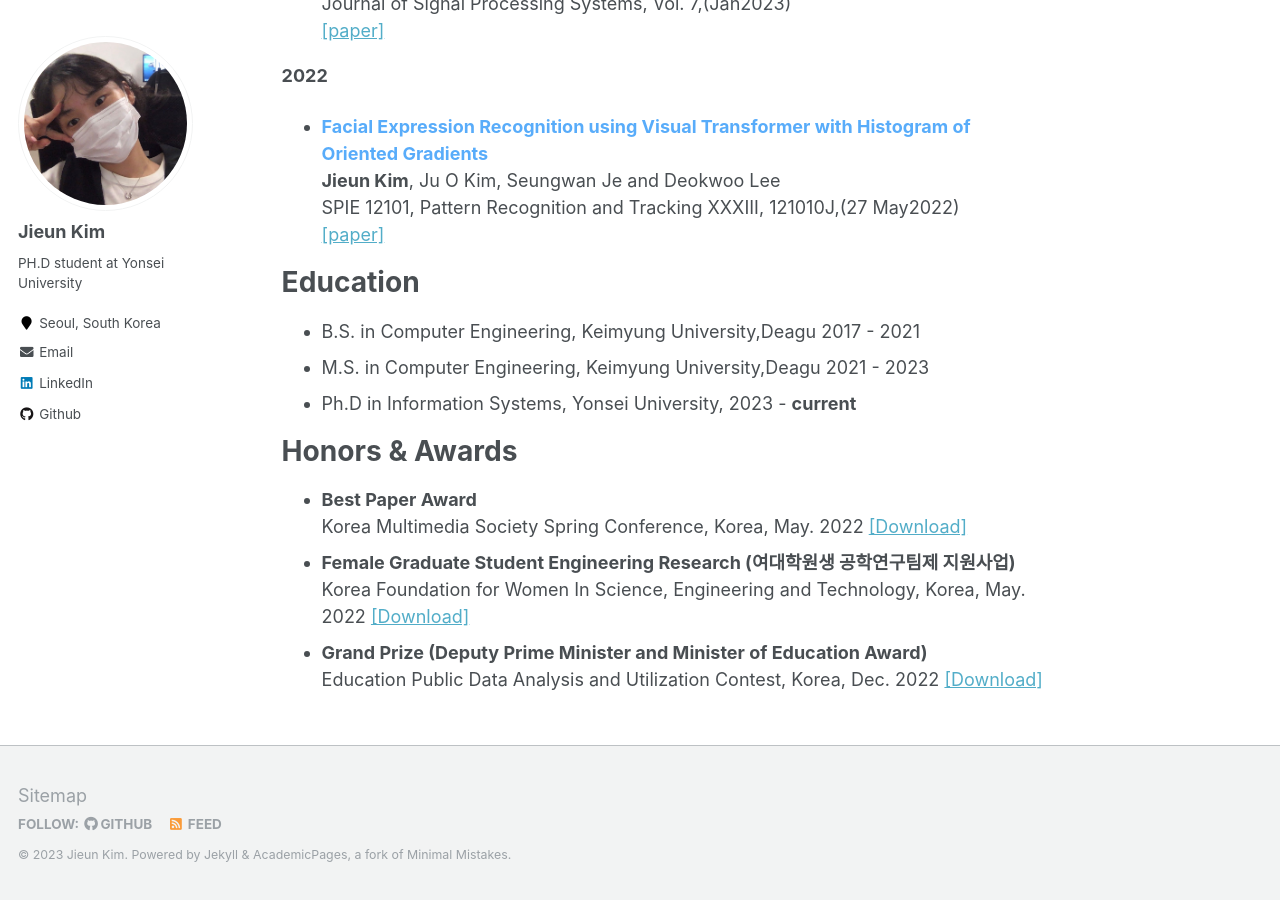
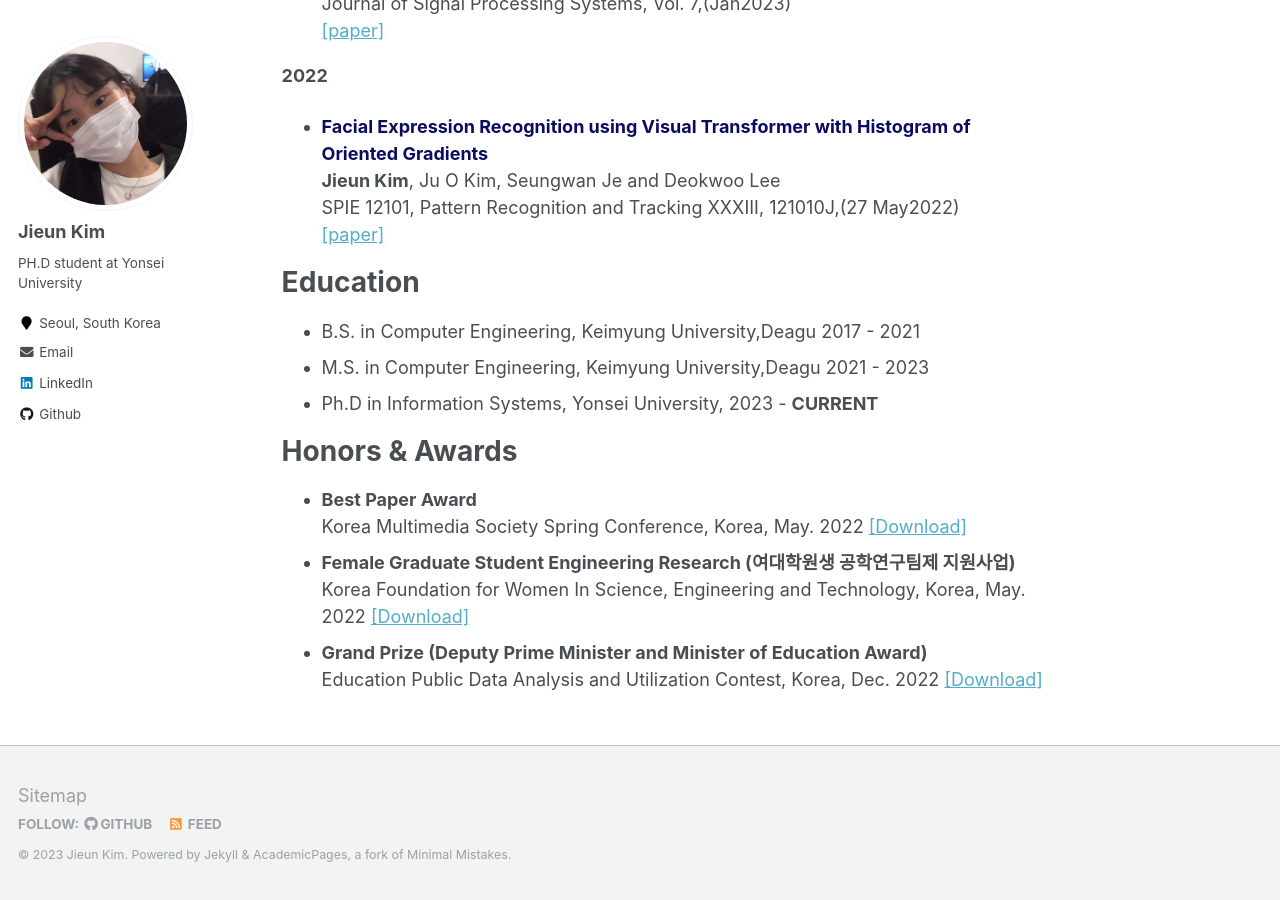
Before and after one commit to lilly9928/lilly9928.github.io, a Jekyll site: the page built from _pages/about.md, in a window 1280 px wide and 900 px high, scrolled down 1234 px. Built offline with Jekyll 4.4.1, drawn with Linux system fonts in a browser that asks for light colours.

Commit message:
Update about.md

```diff
--- a/_pages/about.md
+++ b/_pages/about.md
@@ -41,17 +41,17 @@
 
 **2023**
 
-* <span style="color:#58ACFA">**Estimation of a Relative Camera Orientation with Few Correspondences using Unsynchronized Viewpoints**</span> \\
+* <span style="color:#0B0B61">**Estimation of a Relative Camera Orientation with Few Correspondences using Unsynchronized Viewpoints**</span> \\
 **Jieun Kim** and Deokwoo Lee\\
 MITA2023,(Jul2023)\\
 [[paper]](http://lilly9928.github.io/files/paper1.pdf)
 
-* * <span style="color:#58ACFA">**Facial Expression Recognition Robust to Occlusion and to Intra-Similarity Problem using Relevant Subsampling**</span> \\
+* * <span style="color:#0B0B61">**Facial Expression Recognition Robust to Occlusion and to Intra-Similarity Problem using Relevant Subsampling**</span> \\
 **Jieun Kim** and Deokwoo Lee\\
 Sensors, 23(5), 2619, pp. 1-15,(2023)\\
 [[paper]](http://lilly9928.github.io/files/paper2.pdf)
 
-* <span style="color:#58ACFA">**Facial Expression Recognition using Visual Transformer with Histogram of Oriented Gradients**</span>\\
+* <span style="color:#0B0B61">**Facial Expression Recognition using Visual Transformer with Histogram of Oriented Gradients**</span>\\
 **Jieun Kim**, Ju O Kim, Seungwan Je and Deokwoo Lee \\
 Electronic Imaging, Vol. 7, oral (19 Jan2023)\\
 [[paper]](http://lilly9928.github.io/files/paper3.pdf)
@@ -63,7 +63,7 @@
 
 **2022**
 
-* <span style="color:#58ACFA">**Facial Expression Recognition using Visual Transformer with Histogram of Oriented Gradients**</span> \\
+* <span style="color:#0B0B61">**Facial Expression Recognition using Visual Transformer with Histogram of Oriented Gradients**</span> \\
 **Jieun Kim**, Ju O Kim, Seungwan Je and Deokwoo Lee \\
 SPIE 12101, Pattern Recognition and Tracking XXXIII, 121010J,(27 May2022) \\
 [[paper]](http://lilly9928.github.io/files/paper5.pdf)
@@ -82,7 +82,7 @@
 ======
 * B.S. in Computer Engineering, Keimyung University,Deagu 2017 - 2021
 * M.S. in Computer Engineering, Keimyung University,Deagu 2021 - 2023
-* Ph.D in  Information Systems, Yonsei University, 2023 - **current**
+* Ph.D in  Information Systems, Yonsei University, 2023 - **CURRENT**
 
 <!-- Projects
 ======
```
